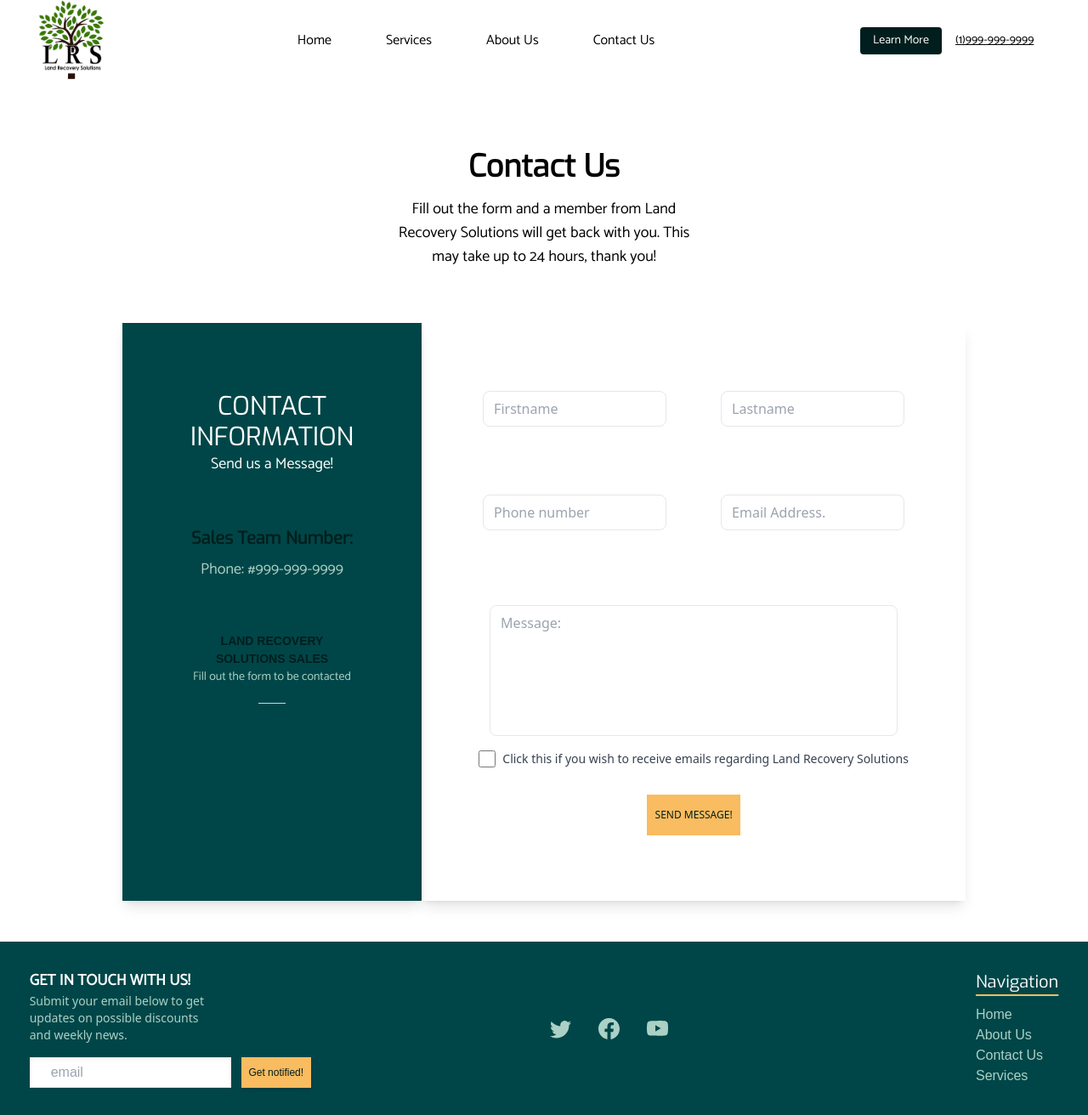
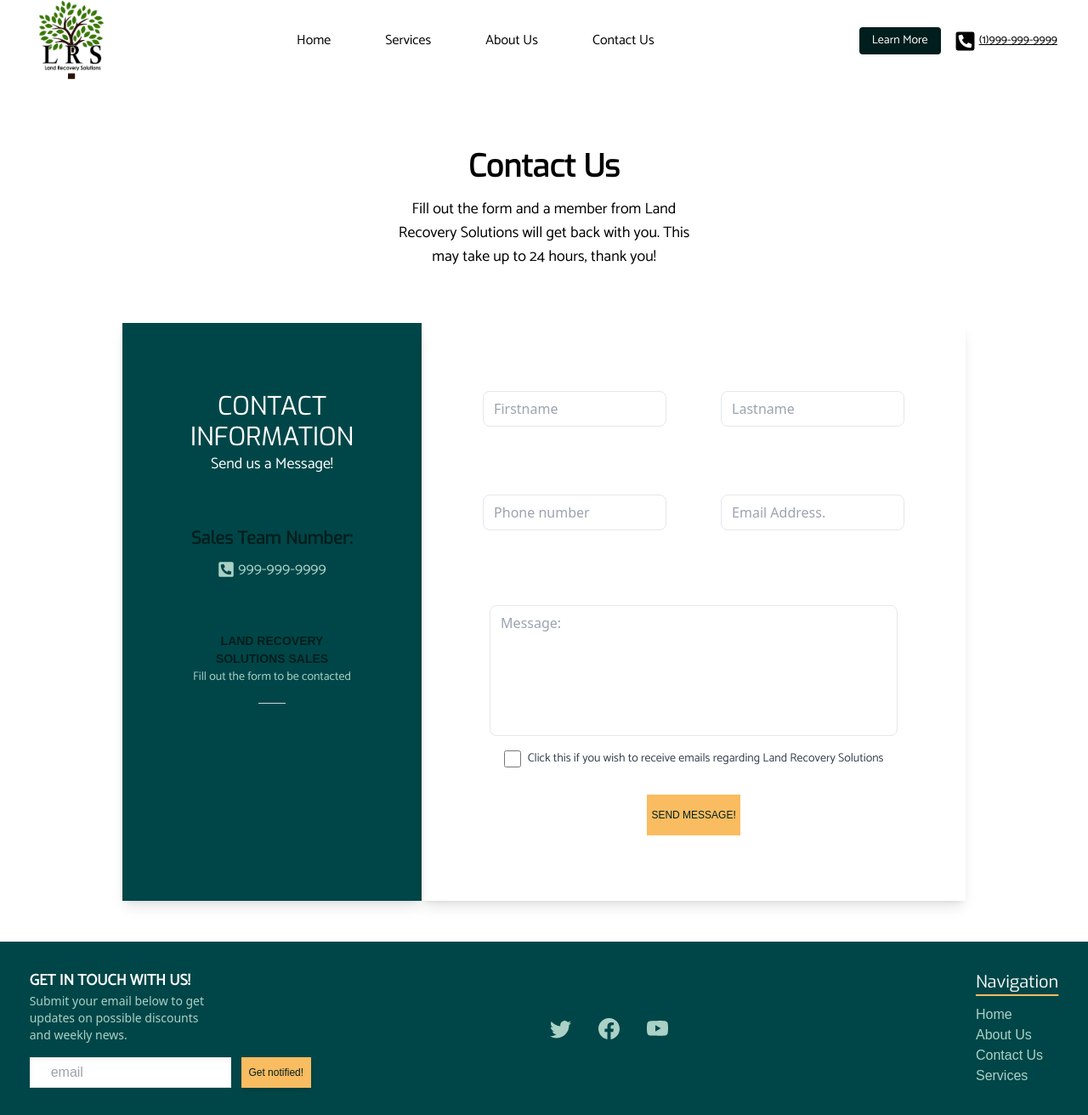
Before and after one commit to branden1155/lrsproject, a React (Vite) app: page /contactus in a window 1280 px wide. Shown: the whole page at 85% size. Built offline with nearby package versions, Linux system fonts and the light colour scheme.

Commit message:
updated small issues

```diff
--- a/src/Components/Header/navBar.jsx
+++ b/src/Components/Header/navBar.jsx
@@ -3,6 +3,7 @@ import { Link } from 'react-router-dom';
 import {AiOutlineClose, AiOutlineMenu} from 'react-icons/ai'
 import './navBarStyle.css'
 import LRSImage from '../../assets/lrsimg.png'
+import { FaPhoneSquareAlt } from 'react-icons/fa'
 
 function navBar() {
 
@@ -51,7 +52,8 @@ function navBar() {
     </ul>
     <div className='hidden ml-16 md:flex items-center sm:ml-6'>
         <a href="#ourServices" data-te-smooth-scroll-init><button className='text-sm text-[#ffffff] bg-[#001e1d] rounded w-[6rem] h-[2rem] font-catamaran'>Learn More</button></a>
-        <h1 className='text-black text-sm mx-4 w-[6.5rem] underline font-catamaran'>(1)999-999-9999</h1>
+        <span className='ml-4 mr-1'><FaPhoneSquareAlt size="25px"/></span>
+        <h1 className='text-black text-sm mx-4w-[6.5rem] underline font-catamaran'>(1)999-999-9999</h1>
     </div>
     <div onClick={handleNav} className='block z-30 md:hidden'>
         {nav ? <AiOutlineClose size={20} /> : <AiOutlineMenu size={20}/>}
--- a/src/Pages/Contactus/contactUs.jsx
+++ b/src/Pages/Contactus/contactUs.jsx
@@ -1,6 +1,7 @@
 import React, { useState } from 'react'
 import axios from 'axios'
 import { toast } from 'react-toastify';
+import { FaPhoneSquareAlt } from 'react-icons/fa'
 
 const contactUs = () => {
 
@@ -82,7 +83,7 @@ const contactUs = () => {
           <h1 className='uppercase font-exo text-3xl text text-[#fffffe]'>Contact Information</h1>
           <p className='font-catamaran text-lg text-[#fffffe]'>Send us a Message!</p>
           <h1 className='text-[#001e1d] mt-[60px] font-exo font-bold text-xl'>Sales Team Number:</h1>
-          <h2 className='text-[#abd1c6] font-catamaran mt-2 text-lg'>Phone: #999-999-9999</h2>
+          <h2 className='text-[#abd1c6] font-catamaran mt-2 text-lg flex'><span className='mt-1 mr-1'><FaPhoneSquareAlt size="20px"/></span> 999-999-9999</h2>
           <h1 className='flex text-[#001e1d] font-bold uppercase font-gafata text-[14px] mt-[60px]'>Land Recovery Solutions Sales</h1>
           <h3 className='flex text-[#abd1c6] font-catamaran text-[14px] font-normal'>Fill out the form to be contacted</h3>
           <div className="flex flex-col border-t border-gray-300 py-4 mt-[20px] items-center">
@@ -93,22 +94,22 @@ const contactUs = () => {
         <div className='flex shadow-lg h-[680px]'>
           <form onSubmit={handleSubmit} className='flex flex-col mt-10'>
             <div className='flex p-10'>
-              <input className='mx-8 border rounded-lg px-3 py-2 w-full focus:outline-none focus:ring focus:border-blue-300"' type="text" placeholder='Firstname' id="firstname" name="firstname" value={formData.firstname} onChange={handleChange}/>
-              <input className='mx-8 border rounded-lg px-3 py-2 w-full focus:outline-none focus:ring focus:border-blue-300"' type="text" placeholder='Lastname' id="lastname" name="lastname" value={formData.lastname} onChange={handleChange}/>
+              <input className='mx-8 border rounded-lg px-3 py-2 w-full focus:outline-none focus:ring ring-[#abd1c6]' type="text" placeholder='Firstname' id="firstname" name="firstname" value={formData.firstname} onChange={handleChange}/>
+              <input className='mx-8 border rounded-lg px-3 py-2 w-full focus:outline-none focus:ring ring-[#abd1c6]' type="text" placeholder='Lastname' id="lastname" name="lastname" value={formData.lastname} onChange={handleChange}/>
             </div>
             <div className='flex p-10'>
-              <input className='mx-8 border rounded-lg px-3 py-2 w-full focus:outline-none focus:ring focus:border-blue-300' type="text" placeholder='Phone number' id="phonenumber" name="phonenumber" value={formData.phonenumber} onChange={handleChange}/>
-              <input className='mx-8 border rounded-lg px-3 py-2 w-full focus:outline-none focus:ring focus:border-blue-300"' type="text" placeholder='Email Address.' id="email" name="email" value={formData.email} onChange={handleChange}/>
+              <input className='mx-8 border rounded-lg px-3 py-2 w-full focus:outline-none focus:ring ring-[#abd1c6]' type="text" placeholder='Phone number' id="phonenumber" name="phonenumber" value={formData.phonenumber} onChange={handleChange}/>
+              <input className='mx-8 border rounded-lg px-3 py-2 w-full focus:outline-none focus:ring ring-[#abd1c6]' type="text" placeholder='Email Address.' id="email" name="email" value={formData.email} onChange={handleChange}/>
             </div>
-            <input className='mx-20 mt-12 pb-[120px] w-[480px] text-start items-start justify-start border rounded-lg px-3 py-2 focus:outline-none focus:ring focus:border-blue-300"' type="text" placeholder='Message:' id="message" name="message" value={formData.message} onChange={handleChange}/>
+            <input className='mx-20 mt-12 pb-[120px] w-[480px] text-start items-start justify-start border rounded-lg px-3 py-2 focus:outline-none focus:ring ring-[#abd1c6]' type="text" placeholder='Message:' id="message" name="message" value={formData.message} onChange={handleChange}/>
             <div className="flex mt-4 w-[80%] text-[14px] justify-center items-center mx-auto">
               <label className="flex items-center">
                 <input type="checkbox" className="form-checkbox h-5 w-5 text-[#abd1c6]" checked={isChecked} onChange={handleCheckboxChange}/>
-                <span className="ml-2 text-gray-700">Click this if you wish to receive emails regarding Land Recovery Solutions</span>
+                <span className="ml-2 text-gray-700 font-catamaran">Click this if you wish to receive emails regarding Land Recovery Solutions</span>
               </label>
             </div>
             <div className='flex justify-center mx-auto'>
-              <button type="submit" className='bg-[#f9bc60] text-[#001e1d] mt-8 w-[110px] h-[48px] text-[12px] font-medium uppercase'>Send Message!</button>
+              <button type="submit" className='bg-[#f9bc60] text-[#001e1d] mt-8 w-[110px] h-[48px] text-[12px] font-medium uppercase font-gafata'>Send Message!</button>
             </div>
           </form>
         </div>
```
